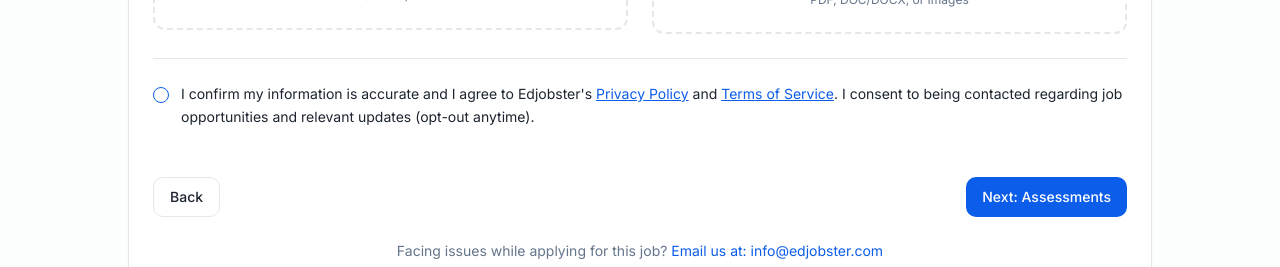
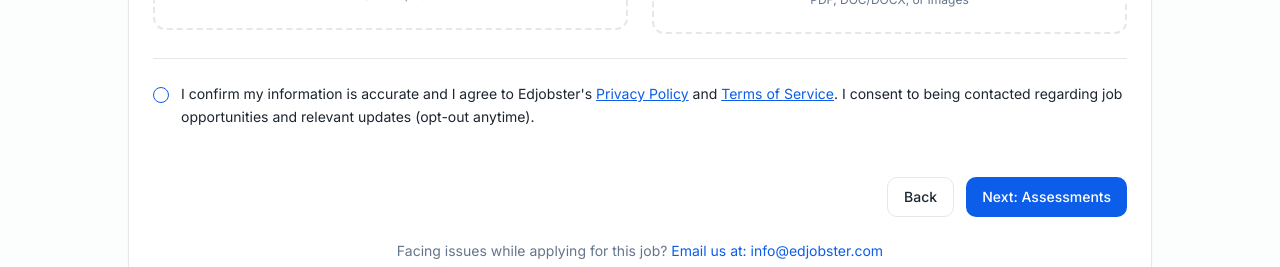
Before and after one commit to edjobster/edjobster-jobs, a React (Vite) app: page /jobs/1/apply in a window 1280 px wide. Shown: the part 2950-3217 px from the top of the page. Built offline with nearby package versions, Linux system fonts and the light colour scheme; the HTML template or start-up script is replaced by a standard one.

Commit message:
Refactor consent and navigation buttons

```diff
--- a/src/components/application/CandidateDetailsStep.tsx
+++ b/src/components/application/CandidateDetailsStep.tsx
@@ -1110,11 +1110,11 @@ export function CandidateDetailsStep({ initialData, onNext, onBack }: Props) {
                     <Checkbox
                       checked={field.value}
                       onCheckedChange={field.onChange}
-                      className="mt-1"
+                      className="mt-1 rounded-sm"
                     />
                   </FormControl>
                   <div className="space-y-1 leading-none">
-                    <FormLabel className="text-sm font-normal leading-relaxed">
+                    <FormLabel className="text-sm font-normal leading-relaxed cursor-pointer">
                       I confirm my information is accurate and I agree to Edjobster's{" "}
                       <a
                         href="https://edjobster.com/privacy-policy"
@@ -1143,7 +1143,7 @@ export function CandidateDetailsStep({ initialData, onNext, onBack }: Props) {
           </div>
 
           {/* Action Buttons */}
-          <div className="flex justify-between pt-6">
+          <div className="flex justify-end gap-3 pt-6">
             <Button type="button" variant="outline" onClick={onBack}>
               Back
             </Button>
```
